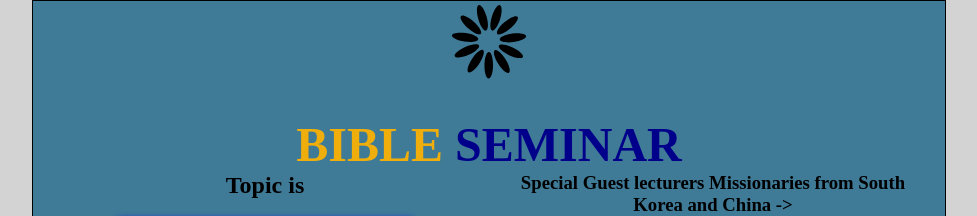
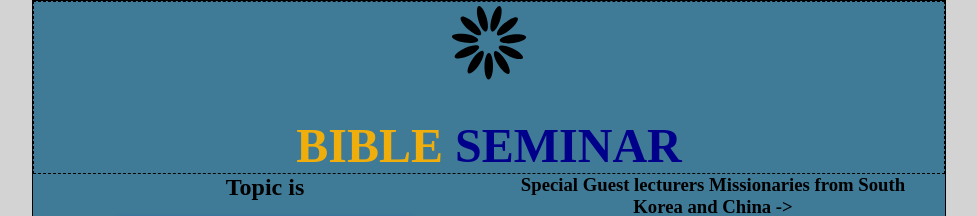
Before and after one commit to eltnash/bible-seminar.github.io, a plain HTML site: page index.html in a window 1280 px wide. Shown: the top 216 px of the page, without its empty margins (151-1128 px from the left). Drawn offline with Linux system fonts and the light colour scheme.

Commit message:
added border to css header

```diff
--- a/style.css
+++ b/style.css
@@ -14,7 +14,7 @@ body{
 
 header{
     text-align: center;
-    /* border: 1px dashed black; */
+    border: 1px dashed black;
     background-color: hsl(200, 41%, 42%);
 }
 
```
